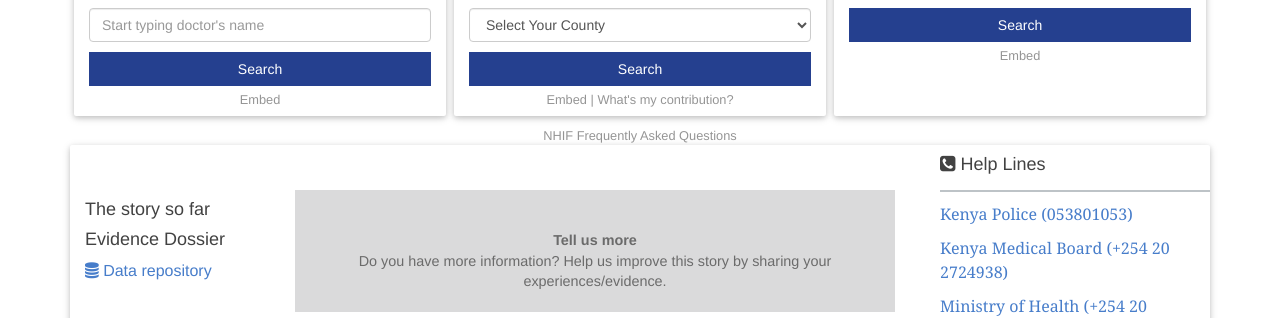
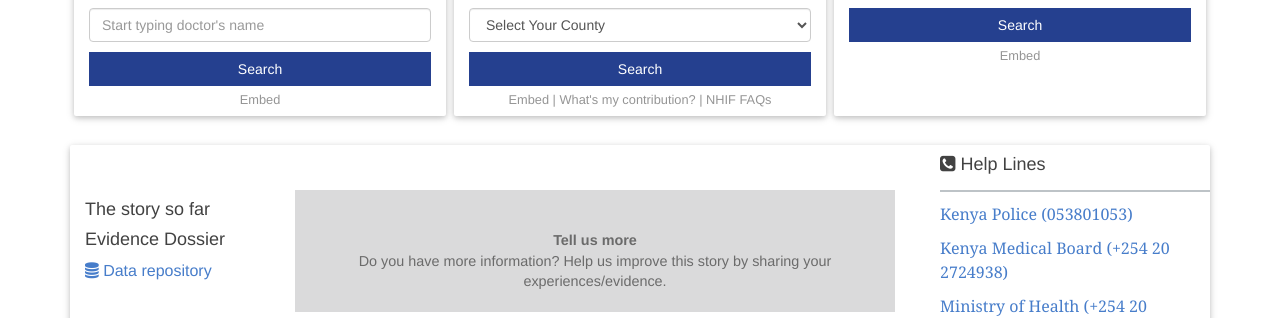
Before and after one commit to CodeForAfrica/HealthTools.KE-theStarHealth, a Jekyll site: the page built from index.html, in a window 1280 px wide. Shown: the part 355-673 px from the top of the page. Built offline with Jekyll 4.4.1, drawn with Linux system fonts in a browser that asks for light colours; a script that is not in the unit is left out; comment, search, counter and statistics services are not loaded.

Commit message:
fix nhif-faq link in NHIF container

```diff
--- a/_includes/apps/nhif.html
+++ b/_includes/apps/nhif.html
@@ -69,9 +69,8 @@
         <!-- Contributions section -->
         <div class="contribution">
             <a href="#embed_2_modal" data-toggle="modal">Embed </a> |
-            <a href="#premiumRatesModal" data-toggle="modal" id="whatsMyContribution">What's my contribution?</a>
-            <br/><br/>
-            <a href="/nhif-faq.html" target="_blank">NHIF Frequently Asked Questions</a>
+            <a href="#premiumRatesModal" data-toggle="modal" id="whatsMyContribution">What's my contribution?</a> |
+            <a href="/nhif-faq.html" target="_blank">NHIF FAQs</a>
         </div>
     </div>
 </div>
```
